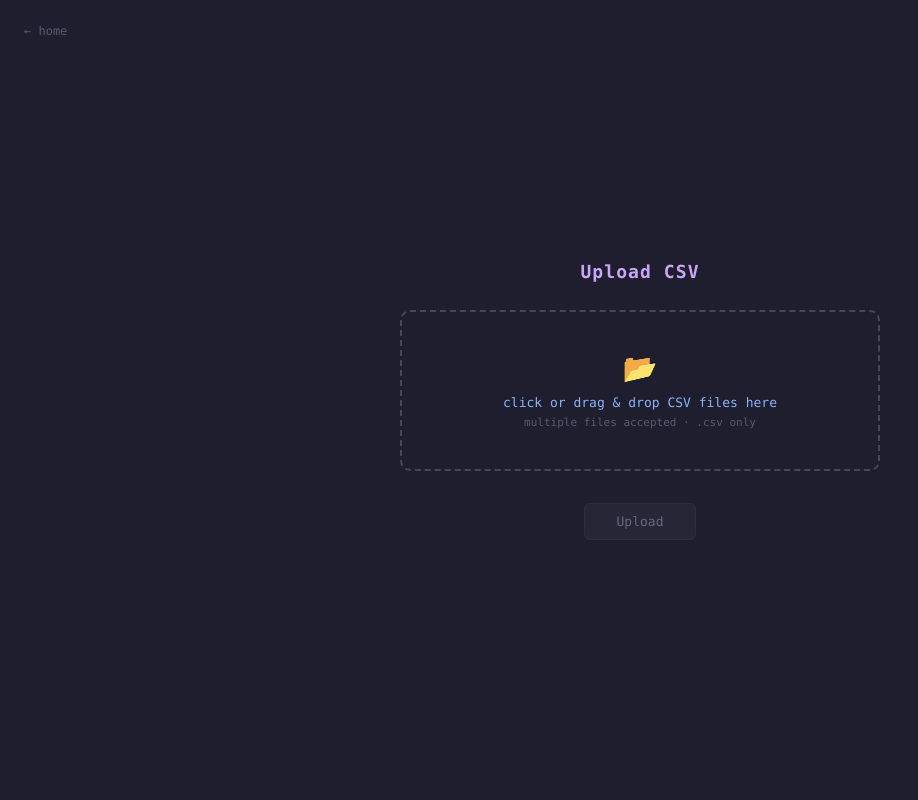
After one commit to adamsc64/retirement-python, a Django app: page /upload/ in a window 1280 px wide. The commit adds this page. Shown: the whole page, without its empty margins (0-918 px from the left). Run offline with Django 5.2, Linux system fonts and the light colour scheme; the visitor is signed in with stand-in values (Sample User, id 1).

Commit message:
Wire CSV upload to import transactions into DB
Add import_uploaded_bytes() to import_service: sniffs institution,
parses via a temp file, and saves Account/ImportBatch/RawTransaction/
Transaction atomically. Re-uploads are idempotent via file-hash
get_or_create + ignore_conflicts. Update view and tests accordingly.

```diff
--- a/spending-observability-platform/money_observability/templates/money_observability/index.html
+++ b/spending-observability-platform/money_observability/templates/money_observability/index.html
@@ -121,6 +121,10 @@
       {% if uncategorized %}<span class="badge">{{ uncategorized }}</span>{% endif %}
       <span class="sub">j/k · space · 1-0</span>
     </a>
+    <a class="nav-link" href="/upload/">
+      Upload CSV
+      <span class="sub">add raw statement files</span>
+    </a>
     <a class="nav-link" href="/admin/">
       Django Admin
       <span class="sub">full data access</span>
--- /dev/null
+++ b/spending-observability-platform/money_observability/templates/money_observability/upload.html
@@ -0,0 +1,182 @@
+<!DOCTYPE html>
+<html lang="en">
+<head>
+  <meta charset="UTF-8">
+  <meta name="viewport" content="width=device-width, initial-scale=1">
+  <title>Upload CSV — Finance Observability</title>
+  <style>
+    *, *::before, *::after { box-sizing: border-box; margin: 0; padding: 0; }
+
+    body {
+      font-family: 'SF Mono', 'Fira Code', 'Menlo', monospace;
+      font-size: 13px;
+      background: #1e1e2e;
+      color: #cdd6f4;
+      min-height: 100dvh;
+      display: flex;
+      flex-direction: column;
+      align-items: center;
+      justify-content: center;
+      gap: 28px;
+      padding: 40px 20px;
+    }
+
+    h1 { font-size: 18px; color: #cba6f7; letter-spacing: 0.06em; }
+
+    .back {
+      position: absolute;
+      top: 24px;
+      left: 24px;
+      color: #585b70;
+      text-decoration: none;
+      font-size: 12px;
+    }
+    .back:hover { color: #cdd6f4; }
+
+    .messages { display: flex; flex-direction: column; gap: 8px; width: 100%; max-width: 480px; }
+    .msg {
+      padding: 10px 14px;
+      border-radius: 6px;
+      font-size: 12px;
+    }
+    .msg.success { background: #1e3a2f; border: 1px solid #a6e3a1; color: #a6e3a1; }
+    .msg.error   { background: #3a1e1e; border: 1px solid #f38ba8; color: #f38ba8; }
+
+    form {
+      display: flex;
+      flex-direction: column;
+      gap: 16px;
+      align-items: center;
+      width: 100%;
+      max-width: 480px;
+    }
+
+    .drop-zone {
+      width: 100%;
+      border: 2px dashed #45475a;
+      border-radius: 10px;
+      padding: 40px 20px;
+      text-align: center;
+      cursor: pointer;
+      transition: border-color 0.15s, background 0.15s;
+      position: relative;
+    }
+    .drop-zone.dragover {
+      border-color: #89b4fa;
+      background: #181825;
+    }
+    .drop-zone input[type="file"] {
+      position: absolute;
+      inset: 0;
+      opacity: 0;
+      cursor: pointer;
+      width: 100%;
+      height: 100%;
+    }
+    .drop-zone .icon { font-size: 28px; margin-bottom: 10px; }
+    .drop-zone .label { color: #89b4fa; }
+    .drop-zone .hint  { color: #585b70; font-size: 11px; margin-top: 6px; }
+
+    #file-list {
+      width: 100%;
+      display: flex;
+      flex-direction: column;
+      gap: 6px;
+    }
+    .file-item {
+      background: #181825;
+      border: 1px solid #313244;
+      border-radius: 6px;
+      padding: 8px 12px;
+      display: flex;
+      justify-content: space-between;
+      align-items: center;
+      font-size: 12px;
+    }
+    .file-item .fname { color: #cdd6f4; }
+    .file-item .fsize { color: #585b70; }
+
+    button[type="submit"] {
+      padding: 10px 32px;
+      background: #313244;
+      border: 1px solid #45475a;
+      border-radius: 6px;
+      color: #cdd6f4;
+      cursor: pointer;
+      font-family: inherit;
+      font-size: 13px;
+      transition: background 0.1s, border-color 0.1s;
+    }
+    button[type="submit"]:hover { background: #45475a; border-color: #585b70; }
+    button[type="submit"]:disabled { opacity: 0.4; cursor: not-allowed; }
+  </style>
+</head>
+<body>
+
+  <a class="back" href="/">← home</a>
+
+  <h1>Upload CSV</h1>
+
+  {% if messages %}
+  <div class="messages">
+    {% for message in messages %}
+    <div class="msg {{ message.tags }}">{{ message }}</div>
+    {% endfor %}
+  </div>
+  {% endif %}
+
+  <form method="post" enctype="multipart/form-data" id="upload-form">
+    {% csrf_token %}
+
+    <div class="drop-zone" id="drop-zone">
+      <input type="file" name="csv_files" id="csv-input" accept=".csv" multiple>
+      <div class="icon">📂</div>
+      <div class="label">click or drag &amp; drop CSV files here</div>
+      <div class="hint">multiple files accepted · .csv only</div>
+    </div>
+
+    <div id="file-list"></div>
+
+    <button type="submit" id="submit-btn" disabled>Upload</button>
+  </form>
+
+  <script>
+    const input = document.getElementById('csv-input');
+    const dropZone = document.getElementById('drop-zone');
+    const fileList = document.getElementById('file-list');
+    const submitBtn = document.getElementById('submit-btn');
+
+    function formatBytes(n) {
+      if (n < 1024) return n + ' B';
+      if (n < 1048576) return (n / 1024).toFixed(1) + ' KB';
+      return (n / 1048576).toFixed(1) + ' MB';
+    }
+
+    function renderFiles(files) {
+      fileList.innerHTML = '';
+      if (!files.length) { submitBtn.disabled = true; return; }
+      for (const f of files) {
+        const item = document.createElement('div');
+        item.className = 'file-item';
+        item.innerHTML = `<span class="fname">${f.name}</span><span class="fsize">${formatBytes(f.size)}</span>`;
+        fileList.appendChild(item);
+      }
+      submitBtn.disabled = false;
+    }
+
+    input.addEventListener('change', () => renderFiles(Array.from(input.files)));
+
+    dropZone.addEventListener('dragover', e => { e.preventDefault(); dropZone.classList.add('dragover'); });
+    dropZone.addEventListener('dragleave', () => dropZone.classList.remove('dragover'));
+    dropZone.addEventListener('drop', e => {
+      e.preventDefault();
+      dropZone.classList.remove('dragover');
+      const dt = new DataTransfer();
+      for (const f of e.dataTransfer.files) dt.items.add(f);
+      input.files = dt.files;
+      renderFiles(Array.from(input.files));
+    });
+  </script>
+
+</body>
+</html>
--- a/spending-observability-platform/money_observability/urls.py
+++ b/spending-observability-platform/money_observability/urls.py
@@ -8,4 +8,5 @@ urlpatterns = [
     path("categorize/assign/", views.assign_category, name="assign_category"),
     path("categorize/assign-budget/", views.assign_budget, name="assign_budget"),
     path("summary/", views.monthly_summary, name="monthly_summary"),
+    path("upload/", views.upload_csv, name="upload_csv"),
 ]
--- a/spending-observability-platform/money_observability/views.py
+++ b/spending-observability-platform/money_observability/views.py
@@ -3,13 +3,16 @@ from collections import defaultdict
 from datetime import date
 from decimal import Decimal
 
+from django.contrib import messages
 from django.contrib.auth.decorators import login_required
 from django.http import JsonResponse
-from django.shortcuts import render
+from django.shortcuts import redirect, render
 from django.utils import timezone
 from django.views.decorators.http import require_http_methods
 
 from .models import BudgetTreatment, BUDGET_TREATMENT_HINTS, Transaction
+from .services.import_service import import_uploaded_bytes, ImportSummary
+from .services.loaders import LoaderError
 from .services.categories import (
     CATEGORIES,
     CATEGORY_MANUAL_REVIEW,
@@ -269,3 +272,45 @@ def monthly_summary(request):
         "total_rows": total_rows,
         "unknown_budget_count": unknown_budget_count,
     })
+
+
+@login_required(login_url="/admin/login/")
+@require_http_methods(["GET", "POST"])
+def upload_csv(request):
+    if request.method == "POST":
+        uploaded = request.FILES.getlist("csv_files")
+        if not uploaded:
+            messages.error(request, "No files selected.")
+            return redirect("upload_csv")
+
+        accepted = []
+        errors = []
+        for f in uploaded:
+            if not f.name.lower().endswith(".csv"):
+                errors.append(f"{f.name}: only .csv files are accepted.")
+                continue
+            try:
+                summary = import_uploaded_bytes(f.read(), f.name)
+            except LoaderError as exc:
+                errors.append(f"{f.name}: {exc}")
+                continue
+            except Exception as exc:
+                errors.append(f"{f.name}: unexpected error \u2014 {exc}")
+                continue
+
+            if summary.imported > 0:
+                note = f"{summary.imported} transaction(s) imported"
+            else:
+                note = "0 new transactions (already imported)"
+            if summary.duplicate:
+                note += f", {summary.duplicate} duplicate(s) skipped"
+            accepted.append(f"{f.name} ({summary.institution} \u00b7 {note})")
+
+        for msg in errors:
+            messages.error(request, msg)
+        if accepted:
+            messages.success(request, f"Processed {len(accepted)} file(s): {', '.join(accepted)}")
+
+        return redirect("upload_csv")
+
+    return render(request, "money_observability/upload.html")
```
Also changed, not shown: spending-observability-platform/money_observability/services/import_service.py (+165 -0 lines), spending-observability-platform/money_observability/services/loaders.py (+196 -0 lines), spending-observability-platform/money_observability/tests/test_upload_view.py (added, +91 -0 lines).
